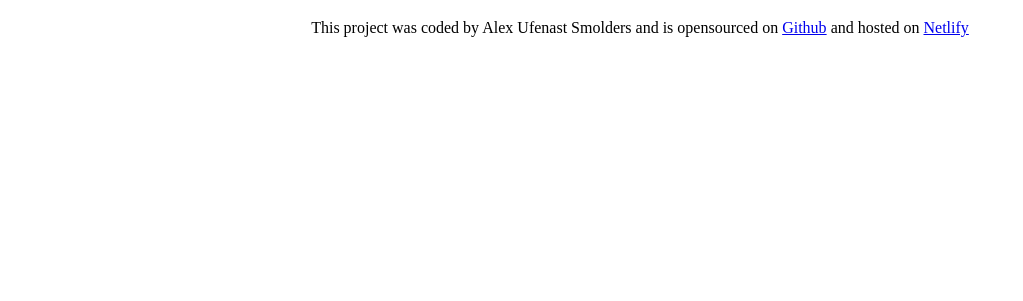
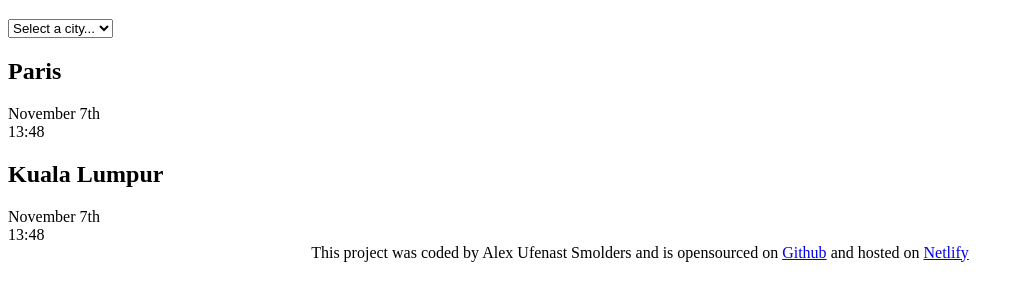
Before and after one commit to alexandrabeep/World-Clock-Alex, a plain HTML site: page index.html in a window 1280 px wide. Shown: the part 61-362 px from the top of the page, without its empty margins (0-1023 px from the left). Drawn offline with Linux system fonts and the light colour scheme.

Commit message:
Added basic HTML

```diff
--- a/index.html
+++ b/index.html
@@ -7,7 +7,26 @@
     <title>World Clock - Alex Ufenast Smolders</title>
   </head>
   <body>
+    <div class="container">
       <h1>World Clock</h1>
+      <select name="" id="">
+        <option value="">Select a city...</option>
+        <option value="">Paris</option>
+        <option value="">Barcelona</option>
+        <option value="">Marrakesh</option>
+        <option value="">Kuala Lumpur</option>
+      </select>
+      <div class="city">
+        <h2>Paris</h2>
+        <div class="date">November 7th</div>
+        <div class="time">13:48</div>
+      </div>
+      <div class="city">
+        <h2>Kuala Lumpur</h2>
+        <div class="date">November 7th</div>
+        <div class="time">13:48</div>
+      </div>
+
       <footer>
         This project was coded by Alex Ufenast Smolders and is opensourced on
         <a
@@ -20,6 +39,7 @@
           >Netlify</a
         >
       </footer>
+    </div>
     <script src="javascript/index.js"></script>
   </body>
 </html>
```
Lines whose indentation alone changed are shown as unchanged.
